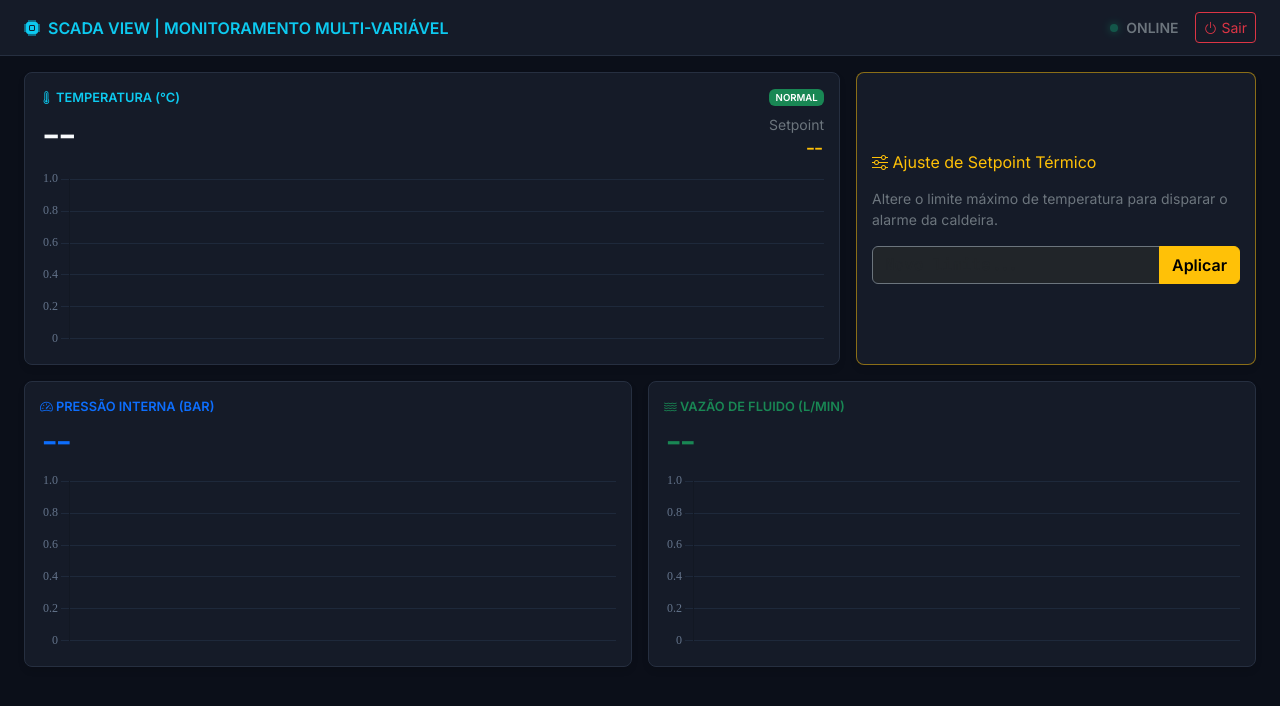
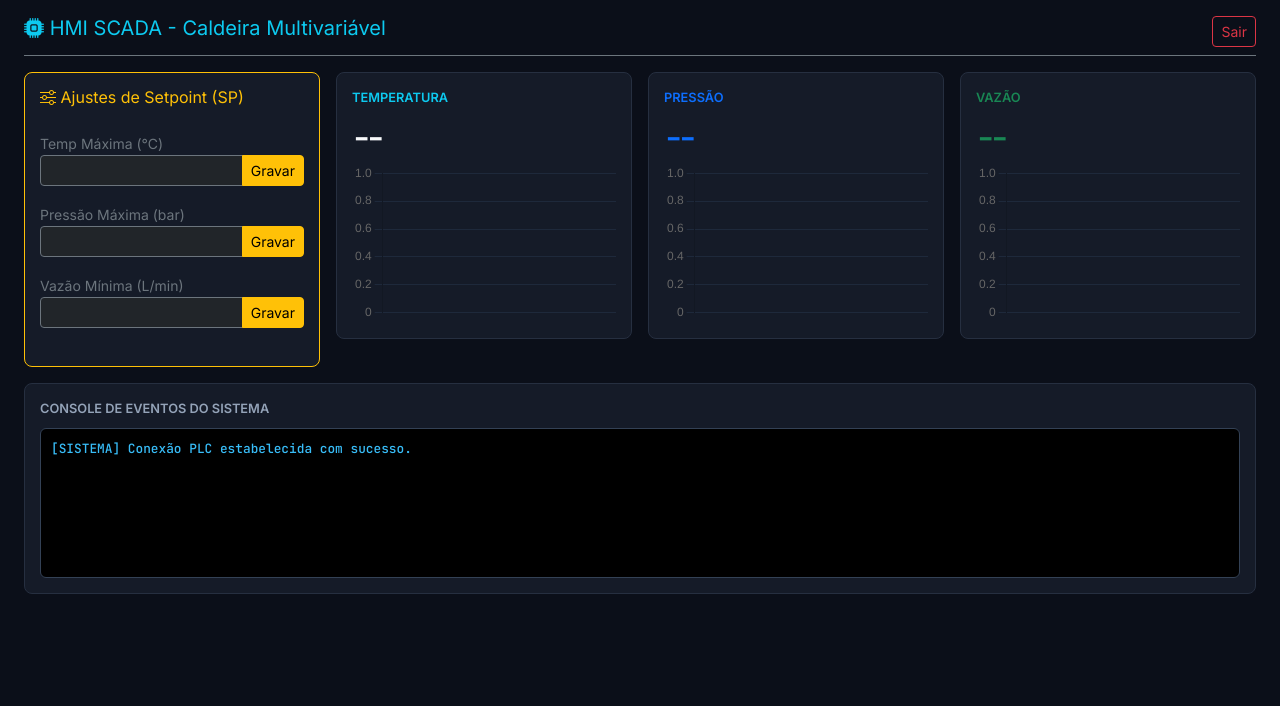
Before and after one commit to luizasilva08/seguranca-da-informacao, a Flask app: template templates/scada.html in a window 1280 px wide. Shown: the top 706 px of the page. Run offline with Flask 3, Linux system fonts and the light colour scheme; the template is opened without the code that fills it, so the values that code supplies are empty.

Commit message:
Update scada.html

```diff
--- a/templates/scada.html
+++ b/templates/scada.html
@@ -8,125 +8,152 @@
     <link href="https://fonts.googleapis.com/css2?family=Inter:wght@400;600&family=JetBrains+Mono:wght@500;700&display=swap" rel="stylesheet">
     <script src="https://cdn.jsdelivr.net/npm/chart.js"></script>
     <style>
-        :root { --bg-dark: #0b0f19; --panel-bg: #151b28; --border-color: #262f40; --text-main: #f8fafc; }
-        body { background-color: var(--bg-dark); color: var(--text-main); font-family: 'Inter', sans-serif; }
+        :root { --bg-dark: #0b0f19; --panel-bg: #151b28; --border-color: #262f40; }
+        body { background-color: var(--bg-dark); color: #f8fafc; font-family: 'Inter', sans-serif; }
         .data-value { font-family: 'JetBrains Mono', monospace; }
-        .topbar { background: var(--panel-bg); border-bottom: 1px solid var(--border-color); padding: 12px 24px; display: flex; justify-content: space-between; align-items: center; }
-        .panel { background: var(--panel-bg); border: 1px solid var(--border-color); border-radius: 8px; padding: 15px; box-shadow: 0 4px 6px rgba(0,0,0,0.1); }
-        .chart-container { position: relative; height: 180px; width: 100%; }
-        .metric-header { font-size: 0.8rem; text-transform: uppercase; color: #94a3b8; font-weight: 600; display: flex; justify-content: space-between; align-items: center; margin-bottom: 5px; }
-        .live-dot { height: 8px; width: 8px; background-color: #10b981; border-radius: 50%; box-shadow: 0 0 8px #10b981; animation: pulse 2s infinite; }
-        @keyframes pulse { 0% { opacity: 1; } 50% { opacity: 0.3; } 100% { opacity: 1; } }
-        .estado-alarme { border-color: #ef4444 !important; box-shadow: inset 0 0 20px rgba(239,68,68,0.1) !important; }
+        .panel { background: var(--panel-bg); border: 1px solid var(--border-color); border-radius: 8px; padding: 15px; margin-bottom: 15px;}
+        .chart-container { position: relative; height: 160px; width: 100%; }
+        .metric-header { font-size: 0.8rem; text-transform: uppercase; color: #94a3b8; font-weight: 600; display: flex; justify-content: space-between; margin-bottom: 10px; }
+
+        .estado-alarme { border-color: #ef4444 !important; box-shadow: inset 0 0 20px rgba(239,68,68,0.1) !important; animation: piscar 1.5s infinite;}
+        @keyframes piscar { 50% { border-color: #991b1b !important; } }
+
+        /* Terminal Log CSS */
+        .log-terminal { background: #000; border: 1px solid #334155; border-radius: 6px; padding: 10px; height: 150px; overflow-y: auto; font-family: 'JetBrains Mono', monospace; font-size: 0.8rem; color: #a3e635; }
+        .log-entry.error { color: #f87171; }
+        .log-entry.info { color: #38bdf8; }
     </style>
 </head>
 <body>
 
-<div class="topbar mb-3">
-    <div class="fw-bold text-info"><i class="bi bi-cpu-fill me-2"></i>SCADA VIEW | MONITORAMENTO MULTI-VARIÁVEL</div>
-    <div class="d-flex align-items-center gap-3">
-        <div class="d-flex align-items-center gap-2"><div class="live-dot"></div> <span class="small text-secondary fw-bold">ONLINE</span></div>
-        <a href="/logout" class="btn btn-outline-danger btn-sm"><i class="bi bi-power"></i> Sair</a>
+<div class="container-fluid px-4 py-3">
+    <div class="d-flex justify-content-between mb-3 border-bottom border-secondary pb-2">
+        <h5 class="text-info m-0"><i class="bi bi-cpu-fill"></i> HMI SCADA - Caldeira Multivariável</h5>
+        <a href="/logout" class="btn btn-outline-danger btn-sm">Sair</a>
     </div>
-</div>
 
-<div class="container-fluid px-4">
     <div class="row g-3">
-        <div class="col-md-8">
-            <div id="card-temp" class="panel h-100">
-                <div class="metric-header"><span class="text-info"><i class="bi bi-thermometer-high"></i> Temperatura (°C)</span> <span id="status-temp" class="badge bg-success">Normal</span></div>
-                <div class="d-flex justify-content-between mb-2">
-                    <div class="data-value fs-2 fw-bold" id="val-temp">--</div>
-                    <div class="text-end">
-                        <small class="text-secondary">Setpoint</small><br>
-                        <span class="data-value text-warning fw-bold" id="val-limite">--</span>
-                    </div>
+        <div class="col-md-3">
+            <div class="panel border-warning h-100">
+                <h6 class="text-warning mb-4"><i class="bi bi-sliders"></i> Ajustes de Setpoint (SP)</h6>
+
+                <label class="small text-secondary">Temp Máxima (°C)</label>
+                <div class="input-group input-group-sm mb-3">
+                    <input type="number" id="sp-temp" class="form-control bg-dark text-white border-secondary">
+                    <button class="btn btn-warning" onclick="alterarSetpoint('temp', 'sp-temp')">Gravar</button>
                 </div>
-                <div class="chart-container"><canvas id="chartTemp"></canvas></div>
-            </div>
-        </div>
 
-        <div class="col-md-4">
-            <div class="panel border-warning border-opacity-50 h-100 d-flex flex-column justify-content-center">
-                <h6 class="text-warning mb-3"><i class="bi bi-sliders"></i> Ajuste de Setpoint Térmico</h6>
-                <p class="small text-secondary mb-3">Altere o limite máximo de temperatura para disparar o alarme da caldeira.</p>
-                <div class="input-group">
-                    <input type="number" id="input-setpoint" class="form-control bg-dark text-white border-secondary data-value" placeholder="Novo limite...">
-                    <button class="btn btn-warning fw-bold" onclick="alterarSetpoint()">Aplicar</button>
+                <label class="small text-secondary">Pressão Máxima (bar)</label>
+                <div class="input-group input-group-sm mb-3">
+                    <input type="number" id="sp-pressao" class="form-control bg-dark text-white border-secondary">
+                    <button class="btn btn-warning" onclick="alterarSetpoint('pressao', 'sp-pressao')">Gravar</button>
+                </div>
+
+                <label class="small text-secondary">Vazão Mínima (L/min)</label>
+                <div class="input-group input-group-sm mb-2">
+                    <input type="number" id="sp-vazao" class="form-control bg-dark text-white border-secondary">
+                    <button class="btn btn-warning" onclick="alterarSetpoint('vazao', 'sp-vazao')">Gravar</button>
                 </div>
             </div>
         </div>
 
-        <div class="col-md-6">
-            <div class="panel">
-                <div class="metric-header"><span class="text-primary"><i class="bi bi-speedometer2"></i> Pressão Interna (bar)</span></div>
-                <div class="data-value fs-3 fw-bold mb-2 text-primary" id="val-pressao">--</div>
-                <div class="chart-container"><canvas id="chartPressao"></canvas></div>
+        <div class="col-md-9">
+            <div class="row g-3">
+                <div class="col-md-4">
+                    <div id="card-temp" class="panel">
+                        <div class="metric-header"><span class="text-info">Temperatura</span> <span id="val-lim-temp" class="text-warning small"></span></div>
+                        <div class="data-value fs-3 fw-bold mb-1" id="val-temp">--</div>
+                        <div class="chart-container"><canvas id="chartTemp"></canvas></div>
+                    </div>
+                </div>
+                <div class="col-md-4">
+                    <div id="card-pressao" class="panel">
+                        <div class="metric-header"><span class="text-primary">Pressão</span> <span id="val-lim-pressao" class="text-warning small"></span></div>
+                        <div class="data-value fs-3 fw-bold mb-1 text-primary" id="val-pressao">--</div>
+                        <div class="chart-container"><canvas id="chartPressao"></canvas></div>
+                    </div>
+                </div>
+                <div class="col-md-4">
+                    <div id="card-vazao" class="panel">
+                        <div class="metric-header"><span class="text-success">Vazão</span> <span id="val-lim-vazao" class="text-warning small"></span></div>
+                        <div class="data-value fs-3 fw-bold mb-1 text-success" id="val-vazao">--</div>
+                        <div class="chart-container"><canvas id="chartVazao"></canvas></div>
+                    </div>
+                </div>
             </div>
         </div>
 
-        <div class="col-md-6">
+        <div class="col-12">
             <div class="panel">
-                <div class="metric-header"><span class="text-success"><i class="bi bi-water"></i> Vazão de Fluido (L/min)</span></div>
-                <div class="data-value fs-3 fw-bold mb-2 text-success" id="val-vazao">--</div>
-                <div class="chart-container"><canvas id="chartVazao"></canvas></div>
+                <div class="metric-header">CONSOLE DE EVENTOS DO SISTEMA</div>
+                <div id="terminal" class="log-terminal">
+                    <div class="log-entry info">[SISTEMA] Conexão PLC estabelecida com sucesso.</div>
+                </div>
             </div>
         </div>
     </div>
 </div>
 
 <script>
-    Chart.defaults.color = '#64748b';
-    Chart.defaults.font.family = 'JetBrains Mono';
     const chartOptions = { responsive: true, maintainAspectRatio: false, animation: false, scales: { x: { display: false }, y: { grid: { color: '#1e293b' } } }, plugins: { legend: { display: false } } };
+    const createChart = (id, color) => new Chart(document.getElementById(id).getContext('2d'), { type: 'line', data: { labels: [], datasets: [{ data: [], borderColor: color, tension: 0.3 }] }, options: chartOptions });
 
-    const ctxTemp = document.getElementById('chartTemp').getContext('2d');
-    const chartTemp = new Chart(ctxTemp, { type: 'line', data: { labels: [], datasets: [{ data: [], borderColor: '#0ea5e9', backgroundColor: 'rgba(14, 165, 233, 0.1)', fill: true, tension: 0.3 }] }, options: chartOptions });
+    const cTemp = createChart('chartTemp', '#0ea5e9');
+    const cPress = createChart('chartPressao', '#3b82f6');
+    const cVazao = createChart('chartVazao', '#10b981');
 
-    const ctxPress = document.getElementById('chartPressao').getContext('2d');
-    const chartPress = new Chart(ctxPress, { type: 'line', data: { labels: [], datasets: [{ data: [], borderColor: '#3b82f6', tension: 0.3 }] }, options: chartOptions });
+    let alarmesAtivos = { temp: false, pressao: false, vazao: false };
 
-    const ctxVazao = document.getElementById('chartVazao').getContext('2d');
-    const chartVazao = new Chart(ctxVazao, { type: 'line', data: { labels: [], datasets: [{ data: [], borderColor: '#10b981', tension: 0.3 }] }, options: chartOptions });
+    function logTerminal(msg, tipo = "info") {
+        const term = document.getElementById('terminal');
+        const time = new Date().toLocaleTimeString();
+        term.innerHTML += `<div class="log-entry ${tipo}">[${time}] ${msg}</div>`;
+        term.scrollTop = term.scrollHeight;
+    }
 
     setInterval(async () => {
         const res = await fetch('/api/monitoramento');
-        const data = await res.json();
+        const d = await res.json();
         const time = new Date().toLocaleTimeString();
 
-        document.getElementById('val-temp').innerText = data.temperatura.toFixed(1);
-        document.getElementById('val-limite').innerText = data.limite.toFixed(1) + ' °C';
-        document.getElementById('val-pressao').innerText = data.pressao.toFixed(2);
-        document.getElementById('val-vazao').innerText = data.vazao.toFixed(1);
+        // Atualiza Textos
+        document.getElementById('val-temp').innerText = d.temp.valor.toFixed(1) + ' °C';
+        document.getElementById('val-lim-temp').innerText = 'SP: ' + d.temp.limite;
+        document.getElementById('val-pressao').innerText = d.pressao.valor.toFixed(2) + ' bar';
+        document.getElementById('val-lim-pressao').innerText = 'SP: ' + d.pressao.limite;
+        document.getElementById('val-vazao').innerText = d.vazao.valor.toFixed(1) + ' L/m';
+        document.getElementById('val-lim-vazao').innerText = 'SP: ' + d.vazao.limite;
 
-        const cardTemp = document.getElementById('card-temp');
-        const badgeTemp = document.getElementById('status-temp');
-        if (data.alarme) {
-            cardTemp.classList.add('estado-alarme');
-            badgeTemp.className = "badge bg-danger"; badgeTemp.innerText = "SOBREAQUECIMENTO";
-            chartTemp.data.datasets[0].borderColor = '#ef4444'; chartTemp.data.datasets[0].backgroundColor = 'rgba(239, 68, 68, 0.1)';
-        } else {
-            cardTemp.classList.remove('estado-alarme');
-            badgeTemp.className = "badge bg-success"; badgeTemp.innerText = "Normal";
-            chartTemp.data.datasets[0].borderColor = '#0ea5e9'; chartTemp.data.datasets[0].backgroundColor = 'rgba(14, 165, 233, 0.1)';
-        }
-
-        const updateChart = (chart, val) => {
-            chart.data.labels.push(time); chart.data.datasets[0].data.push(val);
-            if(chart.data.labels.length > 20) { chart.data.labels.shift(); chart.data.datasets[0].data.shift(); }
-            chart.update();
+        // Lógica Visual e Log de Alarmes
+        const checkAlarm = (key, dataObj, cardId, msgAtivacao, msgNormal) => {
+            if (dataObj.alarme) {
+                document.getElementById(cardId).classList.add('estado-alarme');
+                if (!alarmesAtivos[key]) { logTerminal(msgAtivacao, "error"); alarmesAtivos[key] = true; }
+            } else {
+                document.getElementById(cardId).classList.remove('estado-alarme');
+                if (alarmesAtivos[key]) { logTerminal(msgNormal, "info"); alarmesAtivos[key] = false; }
+            }
         };
 
-        updateChart(chartTemp, data.temperatura);
-        updateChart(chartPress, data.pressao);
-        updateChart(chartVazao, data.vazao);
+        checkAlarm('temp', d.temp, 'card-temp', 'ALERTA CRÍTICO: Temperatura acima do Setpoint!', 'Temperatura retornou à normalidade.');
+        checkAlarm('pressao', d.pressao, 'card-pressao', 'ALERTA: Pressão interna elevada!', 'Pressão estabilizada.');
+        checkAlarm('vazao', d.vazao, 'card-vazao', 'ALERTA: Queda brusca na vazão de fluido!', 'Vazão restabelecida.');
+
+        // Gráficos
+        [cTemp, cPress, cVazao].forEach((c, i) => {
+            c.data.labels.push(time);
+            c.data.datasets[0].data.push([d.temp.valor, d.pressao.valor, d.vazao.valor][i]);
+            if(c.data.labels.length > 15) { c.data.labels.shift(); c.data.datasets[0].data.shift(); }
+            c.update();
+        });
     }, 2000);
 
-    async function alterarSetpoint() {
-        const val = document.getElementById('input-setpoint').value;
+    async function alterarSetpoint(variavel, inputId) {
+        const val = document.getElementById(inputId).value;
         if(!val) return;
-        await fetch('/api/setpoint', { method: 'POST', headers: { 'Content-Type': 'application/json' }, body: JSON.stringify({ valor: val }) });
-        document.getElementById('input-setpoint').value = '';
+        await fetch('/api/setpoint', { method: 'POST', headers: { 'Content-Type': 'application/json' }, body: JSON.stringify({ variavel: variavel, valor: val }) });
+        logTerminal(`Setpoint de ${variavel.toUpperCase()} alterado pelo operador para ${val}`, "info");
+        document.getElementById(inputId).value = '';
     }
 </script>
 </body>
```
